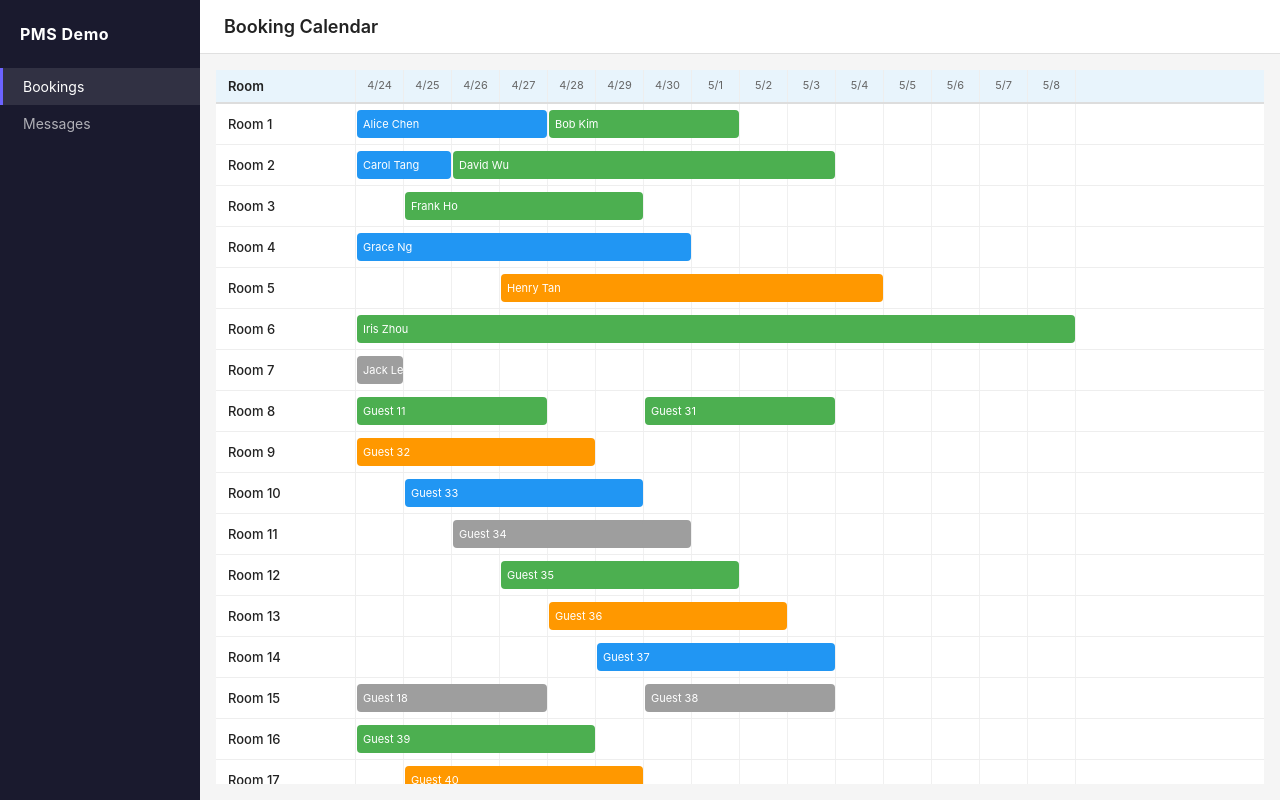
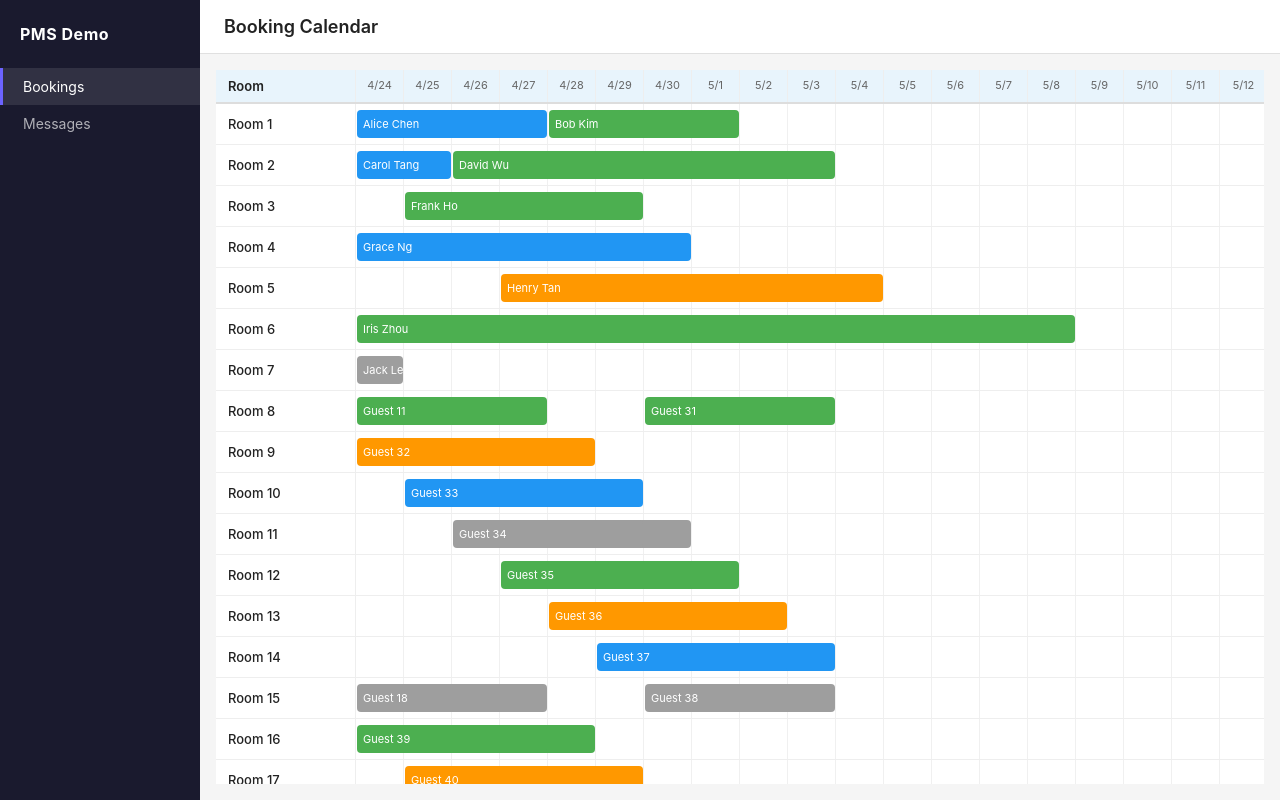
Before and after one commit to maxutian/Merritt-interview-project, a Next.js app: page / in a window 1280 px wide. Built offline with nearby package versions, Linux system fonts and the light colour scheme.

Commit message:
refactor(bookings): remove unfinished visible range virtualization

```diff
--- a/components/BookingGrid/BookingGrid.tsx
+++ b/components/BookingGrid/BookingGrid.tsx
@@ -1,10 +1,8 @@
 import React from 'react'
 import { Booking, RoomUnit } from '@/types'
-import { useVisibleRange } from '@/hooks/useVisibleRange'
+import { useAppContext } from '@/context/AppContext'
 import { RoomRow } from './RoomRow'
-import {useAppContext} from "@/context/AppContext";
 
-const COLUMN_WIDTH_PX = 48
 const TOTAL_DAYS = 30
 
 interface BookingGridProps {
@@ -22,11 +20,8 @@ function getDayLabels(startDate: string, totalDays: number): string[] {
 }
 
 export function BookingGrid({ roomUnits, bookings, onBookingClick }: BookingGridProps) {
-  const { visibleRange, handleScroll } = useVisibleRange()
   const { config } = useAppContext()
-
-  const startDate = new Date().toISOString().split('T')[0]
-  const dayLabels = getDayLabels(startDate, TOTAL_DAYS)
+  const dayLabels = getDayLabels(config.dateRangeStart, TOTAL_DAYS)
 
   return (
     <div style={{ display: 'flex', flexDirection: 'column', height: '100%', overflow: 'hidden' }}>
@@ -43,15 +38,13 @@ export function BookingGrid({ roomUnits, bookings, onBookingClick }: BookingGrid
             background: config.bookingHeaderBackground
           }}
         >
-          {Array.from({ length: visibleRange.endIndex - visibleRange.startIndex + 1 }, (_, i) => {
-            const dayIndex = visibleRange.startIndex + i
-            if (dayIndex >= TOTAL_DAYS) return null
+          {Array.from({ length: TOTAL_DAYS }, (_, dayIndex) => {
             return (
               <div
                 key={dayIndex}
                 style={{
-                  width: COLUMN_WIDTH_PX,
-                  minWidth: COLUMN_WIDTH_PX,
+                  width: config.columnWidthPx,
+                  minWidth: config.columnWidthPx,
                   padding: '8px 4px',
                   fontSize: 11,
                   textAlign: 'center',
@@ -69,9 +62,8 @@ export function BookingGrid({ roomUnits, bookings, onBookingClick }: BookingGrid
       {/* Scrollable grid body */}
       <div
         style={{ flex: 1, overflowX: 'auto', overflowY: 'auto' }}
-        onScroll={handleScroll}
       >
-        <div style={{ minWidth: TOTAL_DAYS * COLUMN_WIDTH_PX + 140 }}>
+        <div style={{ minWidth: TOTAL_DAYS * config.columnWidthPx + 140 }}>
           {roomUnits.map(room => {
             const roomBookings = bookings.filter(
               b => b.roomUnit.roomId === room.id
@@ -82,8 +74,6 @@ export function BookingGrid({ roomUnits, bookings, onBookingClick }: BookingGrid
                 rowId={room.id}
                 rowName={room.name}
                 bookings={roomBookings}
-                visibleStartIndex={visibleRange.startIndex}
-                visibleEndIndex={visibleRange.endIndex}
                 totalDays={TOTAL_DAYS}
                 onBookingClick={onBookingClick}
               />
--- a/components/BookingGrid/RoomRow.tsx
+++ b/components/BookingGrid/RoomRow.tsx
@@ -3,15 +3,12 @@ import { Booking, BookingStatus } from "@/types";
 import { useAppContext } from "@/context/AppContext";
 import styles from "./RoomRow.module.css";
 
-const COLUMN_WIDTH_PX = 48;
 const MS_PER_DAY = 1000 * 60 * 60 * 24;
 
 interface RoomRowProps {
   rowId: string;
   rowName: string;
   bookings: Booking[];
-  visibleStartIndex: number;
-  visibleEndIndex: number;
   totalDays: number;
   onBookingClick: (booking: Booking) => void;
 }
@@ -34,37 +31,32 @@ export function RoomRow({
   rowId,
   rowName,
   bookings,
-  visibleStartIndex,
-  visibleEndIndex,
   totalDays,
   onBookingClick,
 }: RoomRowProps) {
   console.log('render', rowId)
   const { config } = useAppContext();
-  const visibleColumnCount = Math.max(
-    0,
-    Math.min(totalDays - visibleStartIndex, visibleEndIndex - visibleStartIndex + 1),
-  );
-  const clampedVisibleEndIndex = Math.min(visibleEndIndex, totalDays - 1);
 
   const getBookingStatus = (status: BookingStatus): string => {
     return STATUS_COLORS[status] ?? "#ccc";
   };
 
-  const visibleDayIndices = useMemo(
+  const dayIndices = useMemo(
     () =>
-      Array.from({ length: visibleColumnCount }, (_, index) => {
-        return visibleStartIndex + index;
+      Array.from({ length: totalDays }, (_, index) => {
+        return index;
       }),
-    [visibleColumnCount, visibleStartIndex],
+    [totalDays],
   );
 
-  const visibleBookings = useMemo(() => {
+  const renderableBookings = useMemo(() => {
+    const lastDayIndex = totalDays - 1;
+
     return bookings
       .filter((b) => {
         const startDay = getDayOffset(b.checkIn, config.dateRangeStart);
         const endDay = getDayOffset(b.checkOut, config.dateRangeStart);
-        return endDay >= visibleStartIndex && startDay <= clampedVisibleEndIndex;
+        return endDay >= 0 && startDay <= lastDayIndex;
       })
       .map((b) => {
         const startDay = getDayOffset(b.checkIn, config.dateRangeStart);
@@ -74,14 +66,13 @@ export function RoomRow({
       });
   }, [
     bookings,
-    clampedVisibleEndIndex,
     config.dateRangeStart,
-    visibleStartIndex,
+    totalDays,
   ]);
 
   const calendarGridTemplate =
-    visibleColumnCount > 0
-      ? `repeat(${visibleColumnCount}, ${COLUMN_WIDTH_PX}px)`
+    totalDays > 0
+      ? `repeat(${totalDays}, ${config.columnWidthPx}px)`
       : "none";
 
   return (
@@ -93,10 +84,10 @@ export function RoomRow({
           className={styles.calendarGrid}
           style={{
             gridTemplateColumns: calendarGridTemplate,
-            width: visibleColumnCount * COLUMN_WIDTH_PX,
+            width: totalDays * config.columnWidthPx,
           }}
         >
-          {visibleDayIndices.map((dayIndex, columnIndex) => (
+          {dayIndices.map((dayIndex, columnIndex) => (
             <div
               key={dayIndex}
               className={styles.dayCell}
@@ -104,13 +95,9 @@ export function RoomRow({
             />
           ))}
 
-          {visibleBookings.map(({ booking, startDay, endDay, color }) => {
-            const startColumn =
-              Math.max(startDay, visibleStartIndex) - visibleStartIndex + 1;
-            const span =
-              Math.min(endDay, clampedVisibleEndIndex) -
-              Math.max(startDay, visibleStartIndex) +
-              1;
+          {renderableBookings.map(({ booking, startDay, endDay, color }) => {
+            const startColumn = Math.max(startDay, 0) + 1;
+            const span = Math.min(endDay, totalDays - 1) - Math.max(startDay, 0) + 1;
 
             if (span <= 0) return null;
 
--- a/context/AppContext.tsx
+++ b/context/AppContext.tsx
@@ -13,7 +13,6 @@ const defaultConfig: AppConfig = {
     return d.toISOString().split('T')[0]
   })(),
   columnWidthPx: 48,
-  visibleColumnsBuffer: 2,
   bookingHeaderBackground: "#e8f4fc"
 }
 
--- a/hooks/useVisibleRange.ts
+++ /dev/null
@@ -1,26 +0,0 @@
-import { useState, useCallback } from 'react'
-
-const COLUMN_WIDTH_PX = 48
-const VISIBLE_COLUMNS = 14
-
-interface VisibleRange {
-  startIndex: number
-  endIndex: number
-  offsetPx: number
-}
-
-export function useVisibleRange() {
-  const [scrollLeft, setScrollLeft] = useState(0)
-
-  const handleScroll = useCallback((e: React.UIEvent<HTMLDivElement>) => {
-    setScrollLeft(e.currentTarget.scrollLeft)
-  }, [])
-
-  const visibleRange: VisibleRange = {
-    startIndex: Math.floor(scrollLeft / COLUMN_WIDTH_PX),
-    endIndex: Math.floor(scrollLeft / COLUMN_WIDTH_PX) + VISIBLE_COLUMNS,
-    offsetPx: scrollLeft % COLUMN_WIDTH_PX,
-  }
-
-  return { visibleRange, handleScroll, scrollLeft }
-}
--- a/types/index.ts
+++ b/types/index.ts
@@ -45,6 +45,5 @@ export interface AppConfig {
   dateRangeStart: string
   dateRangeEnd: string
   columnWidthPx: number
-  visibleColumnsBuffer: number
   bookingHeaderBackground: string
 }
```
